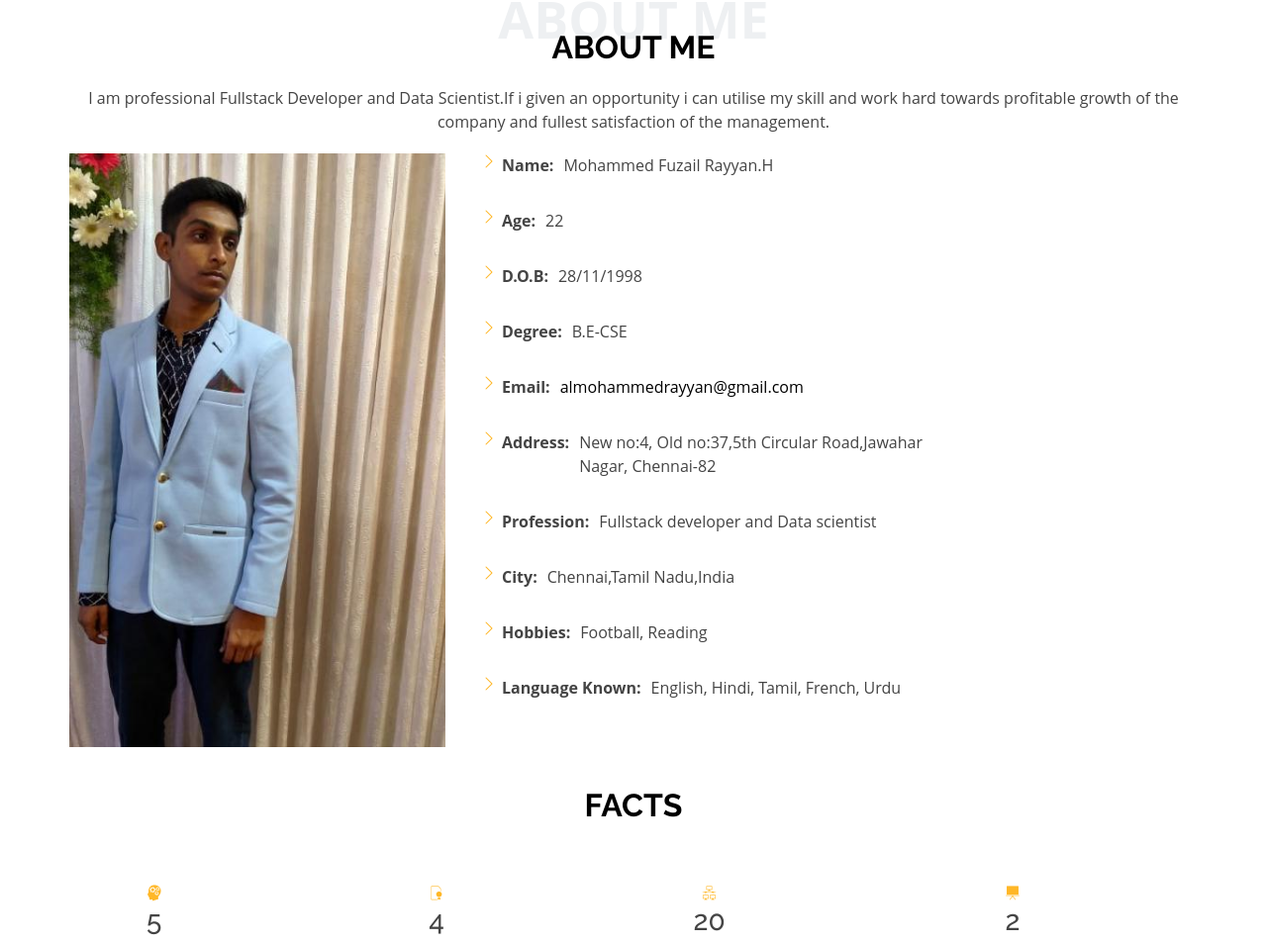
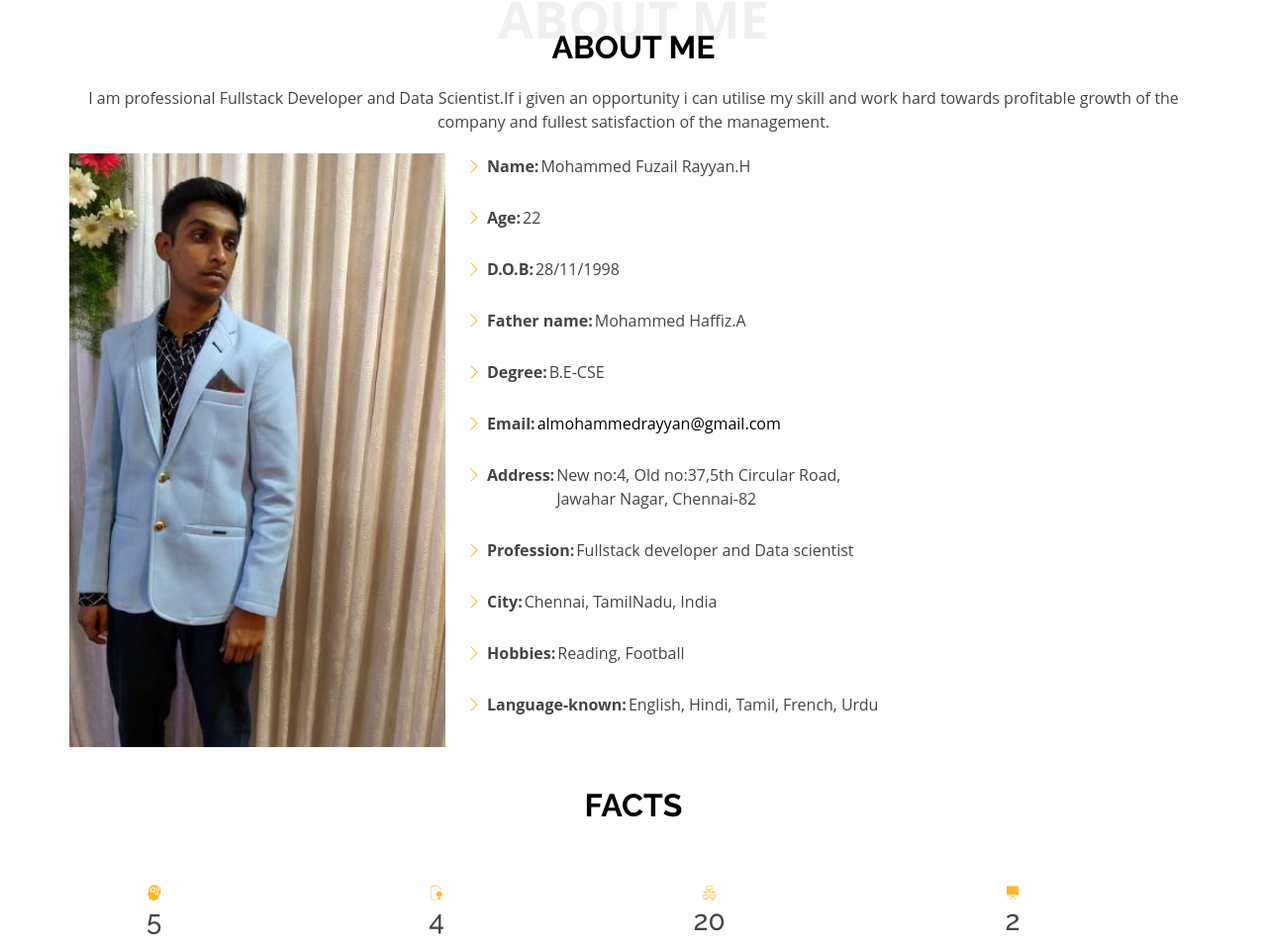
Before and after one commit to almohammedrayyan/fsd-02-personal-portfolio, a plain HTML site: page portfolio/index.html in a window 1280 px wide. Shown: the part 871-1826 px from the top of the page at 99% size. Drawn offline with nearby package versions, Linux system fonts and the light colour scheme.

Commit message:
updated.

```diff
--- a/portfolio/css/main1.css
+++ b/portfolio/css/main1.css
@@ -369,7 +369,7 @@ h1, h2, h3, h4, h5, h6 {
 
 @media (max-width: 575px) {
     #hero h1 {
-        font-size: 40px;
+        font-size: 30px;
     }
     #hero h2 {
         text-align: center;
@@ -527,27 +527,28 @@ section {
 
 .about .content ul {
     list-style: none;
-    padding: 0;
+    padding-right: 20px;
 }
 
-.about .content ul li {
-    margin-bottom: 32px;
+.about .content .tab tr {
+    margin-bottom: 26px;
     display: flex;
 }
-
 .about .content ul strong {
     margin-right: 10px;
 }
-
-.about .content ul i {
+.about .content .tab tr i  {
     font-size: 16px;
     margin-right: 5px;
     color: #ffb727;
     line-height: 0;
 }
-
 .about .content p:last-child {
     margin-bottom: 0;
+}
+.about .content .tab {
+    list-style: none;
+    padding-right: 20px;
 }
 
 .about .content .count-box {
@@ -590,7 +591,6 @@ section {
     font-family: "Satisfy", serif;
     transition: ease-in-out 0.3s;
 }
-
 .about .content .count-box a:hover {
     color: #82909c;
 }
--- a/portfolio/css/resposive.css
+++ b/portfolio/css/resposive.css
@@ -1,6 +1,28 @@
 @media (min-width: 576px){
     .section-title h2{
         color: black;
+    }
+    .about .content .tab tr td{
+        min-width: 60%;
+    }
+    #hero {
+        width: 100%;
+        height: 60vh;
+        background: url(../images/hero-bg.jpeg) top right;
+        background-size: cover;
+        position: relative;
+    }
+    #hero h1 {
+        margin: 0 0 10px 0;
+        font-size: 34px;
+        font-family: "Satisfy", serif;
+        color: white;
+        text-align: center;
+    }
+}
+@media (max-width: 576px){
+    .navbar{
+        padding-left: 410px;
     }
 }
 
@@ -8,17 +30,68 @@
     .section-title h2{
         color: black;
     }
+    .about .content .tab tr td {
+        min-width: 40%;
+    }
+    #hero h1 {
+        margin: 0 0 10px 0;
+        font-size: 64px;
+        font-family: "Satisfy", serif;
+        color: white;
+        text-align: center;
+    }
+    #hero {
+        width: 100%;
+        height: 80vh;
+        background: url(../images/hero-bg.jpeg) top right;
+        background-size: cover;
+        position: relative;
+    }
 }
 
 @media (min-width: 992px){
     .section-title h2{
         color: black;
     }
+    .about .content .tab tr td {
+        min-width: 65%;
+    }
+    #hero h1 {
+        margin: 0 0 10px 0;
+        font-size: 64px;
+        font-family: "Satisfy", serif;
+        color: white;
+        text-align: center;
+    }
+    #hero {
+        width: 100%;
+        height: 100vh;
+        background: url(../images/hero-bg.jpeg) top right;
+        background-size: cover;
+        position: relative;
+    }
 }
 
 @media (min-width: 1200px){
     .section-title h2{
         color: black;
+    }
+    .about .content .tab tr td {
+        min-width: 65%;
+    }
+    #hero h1 {
+        margin: 0 0 10px 0;
+        font-size: 64px;
+        font-family: "Satisfy", serif;
+        color: white;
+        text-align: center;
+    }
+    #hero {
+        width: 100%;
+        height: 100vh;
+        background: url(../images/hero-bg.jpeg) top right;
+        background-size: cover;
+        position: relative;
     }
 }
 
--- a/portfolio/index.html
+++ b/portfolio/index.html
@@ -57,46 +57,75 @@
                 <div class="section-title">
                     <span>About Me</span>
                     <h2>About Me</h2>
-                    <p>I am professional Fullstack Developer and Data Scientist.If i given an opportunity i can utilise my skill and work hard towards profitable growth of the company and fullest satisfaction of the management.</p>
+                    <p>I am professional Fullstack Developer and Data Scientist.If i given an opportunity i can utilise
+                        my skill and work hard towards profitable growth of the company and fullest satisfaction of the
+                        management.</p>
                 </div>
                 <div class="row">
                     <div
                         class="image col-lg-4 d-flex align-items-stretch justify-content-center justify-content-lg-start">
                     </div>
                     <div class="col-lg-8 d-flex flex-column align-items-stretch">
-                        <div class="content ps-lg-4 d-flex flex-column justify-content-center">
+                        <div class="content ps-lg-2 d-flex flex-column justify-content-center">
                             <div class="row">
-                                <div class="col-lg-8">
-                                    <ul>
-                                        <li><i class="bi bi-chevron-right"></i> <strong>Name:</strong> <span>Mohammed
-                                                Fuzail Rayyan.H</span></li>
-                                        <li><i class="bi bi-chevron-right"></i> <strong>Age:</strong> <span>22</span>
-                                        </li>
-                                        <li><i class="bi bi-chevron-right"></i> <strong>D.O.B:</strong>
-                                            <span>28/11/1998</span>
-                                        </li>
-                                        <li><i class="bi bi-chevron-right"></i> <strong>Degree:</strong>
-                                            <span>B.E-CSE</span>
-                                        </li>
-                                        <li><i class="bi bi-chevron-right"></i> <strong>Email:</strong>
-                                            <span><a
-                                                    href="mailto:almohammedrayyan@gmail.com">almohammedrayyan@gmail.com</a></span>
-                                        </li>
-                                        <li><i class="bi bi-chevron-right"></i> <strong>Address:</strong><span>New
-                                                no:4, Old no:37,5th Circular Road,Jawahar Nagar, Chennai-82</span></li>
-                                        <li><i class="bi bi-chevron-right"></i> <strong>Profession:</strong>
-                                            <span>Fullstack developer and Data scientist</span>
-                                        </li>
-                                        <li><i class="bi bi-chevron-right"></i> <strong>City:</strong>
-                                            <span>Chennai,Tamil Nadu,India</span>
-                                        </li>
-                                        <li><i class="bi bi-chevron-right"></i> <strong>Hobbies:</strong>
-                                            <span>Football, Reading</span>
-                                        </li>
-                                        <li><i class="bi bi-chevron-right"></i> <strong>Language Known:</strong>
-                                            <span>English, Hindi, Tamil, French, Urdu</span>
-                                        </li>
-                                    </ul>
+                                <div class="col-lg-10">
+                                    <table class="tab" width="100%">
+                                        <tr>
+                                            <th><i class="bi bi-chevron-right"></i>Name:</th>
+                                            <td>Mohammed Fuzail Rayyan.H</td>
+                                        </tr>
+
+                                        <tr>
+                                            <th><i class="bi bi-chevron-right"></i>Age:</th>
+                                            <td>22</td>
+                                        </tr>
+
+                                        <tr>
+                                            <th><i class="bi bi-chevron-right"></i>D.O.B:</th>
+                                            <td>28/11/1998</td>
+                                        </tr>
+                                        <tr>
+                                            <th><i class="bi bi-chevron-right"></i>Father name:</th>
+                                            <td>Mohammed Haffiz.A</td>
+                                        </tr>
+
+                                        <tr>
+                                            <th><i class="bi bi-chevron-right"></i>Degree:</th>
+                                            <td>B.E-CSE</td>
+                                        </tr>
+
+                                        <tr>
+                                            <th><i class="bi bi-chevron-right"></i>Email:</th>
+                                            <td><a
+                                                    href="mailto:almohammedrayyan@gmail.com">almohammedrayyan@gmail.com</a>
+                                            </td>
+                                        </tr>
+
+                                        <tr>
+                                            <th><i class="bi bi-chevron-right"></i>Address:</th>
+                                            <td>New no:4, Old no:37,5th Circular Road,<br>Jawahar Nagar, Chennai-82</td>
+                                        </tr>
+
+                                        <tr>
+                                            <th><i class="bi bi-chevron-right"></i>Profession:</th>
+                                            <td>Fullstack developer and Data scientist</td>
+                                        </tr>
+
+                                        <tr>
+                                            <th><i class="bi bi-chevron-right"></i>City:</th>
+                                            <td>Chennai, TamilNadu, India</td>
+                                        </tr>
+
+                                        <tr>
+                                            <th><i class="bi bi-chevron-right"></i>Hobbies:</th>
+                                            <td>Reading, Football</td>
+                                        </tr>
+
+                                        <tr>
+                                            <th><i class="bi bi-chevron-right"></i>Language-known:</th>
+                                            <td>English, Hindi, Tamil, French, Urdu</td>
+                                        </tr>
+                                    </table>
                                 </div>
                             </div>
                         </div>
@@ -301,10 +330,12 @@
                             <div class="timeline-wrapper">
                                 <h2 class="section-sub-title">PROJECT</h2>
                                 <div class="timeline">
-                                    <h3>Completed a project on machine learning on "DROWSINESS DETECTION BASED ON DRIVER<br>
+                                    <h3>Completed a project on machine learning on "DROWSINESS DETECTION BASED ON
+                                        DRIVER<br>
                                         FACE BEHAVIOUR USING MACHINE LEARNING"</h3>
                                     <p class="label">DEC-2019 - MAR-2020 </p>
-                                    <p class="small"><i>Aalim Muhammed Salegh College of Engineering , Chennai, Tamilnadu
+                                    <p class="small"><i>Aalim Muhammed Salegh College of Engineering , Chennai,
+                                            Tamilnadu
                                             , India.</i></p>
                                     <ul>
                                         <li>In the world, around 84.7% of the accident occurs on the road. Among various
@@ -365,7 +396,8 @@
                                 <p class="label">JUN-2019 - JULY-2019</p>
                                 <p class="small">Chennai, Tamilnadu, India</p>
                                 <ul>
-                                    <li>Studied the basic of artificial intelligence and its packages and worked in real time project.</li>
+                                    <li>Studied the basic of artificial intelligence and its packages and worked in real
+                                        time project.</li>
                                 </ul>
                             </div>
                             <div class="timeline">
@@ -375,9 +407,14 @@
                                 <p class="small">BESANT TECHNOLOGIES</p>
                                 <p class="small">Chennai, Tamilnadu, India.</p>
                                 <ul>
-                                    <li>Data science is the field of study that combines domain expertise, programming skills, and knowledge of mathematics and statistics to extract meaningful insights from data. </li>
-                                    <li>Data science practitioners apply machine learning algorithms to numbers, text, images, video, audio, and more to produce artificial intelligence (AI) systems to perform tasks that ordinarily require human intelligence.</li>
-                                    <li>In turn, these systems generate insights which analysts and business users can translate into tangible business value.</li>
+                                    <li>Data science is the field of study that combines domain expertise, programming
+                                        skills, and knowledge of mathematics and statistics to extract meaningful
+                                        insights from data. </li>
+                                    <li>Data science practitioners apply machine learning algorithms to numbers, text,
+                                        images, video, audio, and more to produce artificial intelligence (AI) systems
+                                        to perform tasks that ordinarily require human intelligence.</li>
+                                    <li>In turn, these systems generate insights which analysts and business users can
+                                        translate into tangible business value.</li>
                                 </ul>
                             </div>
                             <div class="timeline">
@@ -388,7 +425,9 @@
                                 <ul>
                                     <li>This software tools is used to study the various purpose to analysis the data.
                                     </li>
-                                    <li>software platform offers advanced statistical analysis, a vast library of machine learning algorithms, text analysis, open source extensibility, integration with big data and seamless deployment into applications.</li>
+                                    <li>software platform offers advanced statistical analysis, a vast library of
+                                        machine learning algorithms, text analysis, open source extensibility,
+                                        integration with big data and seamless deployment into applications.</li>
                                 </ul>
                             </div>
                             <div class="timeline">
@@ -410,7 +449,8 @@
                                 <p class="label">JUN-2019 - JULY-2019</p>
                                 <p class="small">Chennai, Tamilnadu, India</p>
                                 <ul>
-                                    <li>Studied the basic of artificial intelligence and its packages and worked in real time project.</li>
+                                    <li>Studied the basic of artificial intelligence and its packages and worked in real
+                                        time project.</li>
                                 </ul>
                             </div>
                             <div class="timeline">
@@ -419,7 +459,8 @@
                                 <p class="label">OCT-2020 - MAR-2021</p>
                                 <p class="small">Chennai, Tamilnadu, India</p>
                                 <ul>
-                                    <li>Worked in a company as an intern "Web Developer" for 6 months and i have experience the skills.</li>
+                                    <li>Worked in a company as an intern "Web Developer" for 6 months and i have
+                                        experience the skills.</li>
                                 </ul>
                             </div>
                             <div class="timeline">
@@ -460,8 +501,7 @@
                             <div class="card custom-card-4">
                                 <div class="card-body ">
                                     <div class="card-image-wrapper ">
-                                        <img src="images/portfolio-1.jpg" class="card-img img-thumbnail"
-                                            alt="">
+                                        <img src="images/portfolio-1.jpg" class="card-img img-thumbnail" alt="">
                                     </div>
                                     <div class="card-text-wrapper">
                                         <h5 class="card-title">Mohammed Fuzail Rayyan.H</h5>
@@ -475,8 +515,7 @@
                             <div class="card custom-card-4">
                                 <div class="card-body ">
                                     <div class="card-image-wrapper ">
-                                        <img src="images/portfolio-2.jpg" class="card-img img-thumbnail"
-                                            alt="">
+                                        <img src="images/portfolio-2.jpg" class="card-img img-thumbnail" alt="">
                                     </div>
                                     <div class="card-text-wrapper">
                                         <h5 class="card-title">Mohammed Fuzail Rayyan.H</h5>
@@ -490,8 +529,7 @@
                             <div class="card custom-card-4">
                                 <div class="card-body ">
                                     <div class="card-image-wrapper ">
-                                        <img src="images/portfolio-3.jpeg" class="card-img img-thumbnail"
-                                            alt="">
+                                        <img src="images/portfolio-3.jpeg" class="card-img img-thumbnail" alt="">
                                     </div>
                                     <div class="card-text-wrapper">
                                         <h5 class="card-title">Mohammed Fuzail Rayyan.H</h5>
@@ -505,8 +543,7 @@
                             <div class="card custom-card-4">
                                 <div class="card-body ">
                                     <div class="card-image-wrapper ">
-                                        <img src="images/portfolio-4.jpeg" class="card-img img-thumbnail"
-                                            alt="">
+                                        <img src="images/portfolio-4.jpeg" class="card-img img-thumbnail" alt="">
                                     </div>
                                     <div class="card-text-wrapper">
                                         <h5 class="card-title">Mohammed Fuzail Rayyan.H</h5>
```
